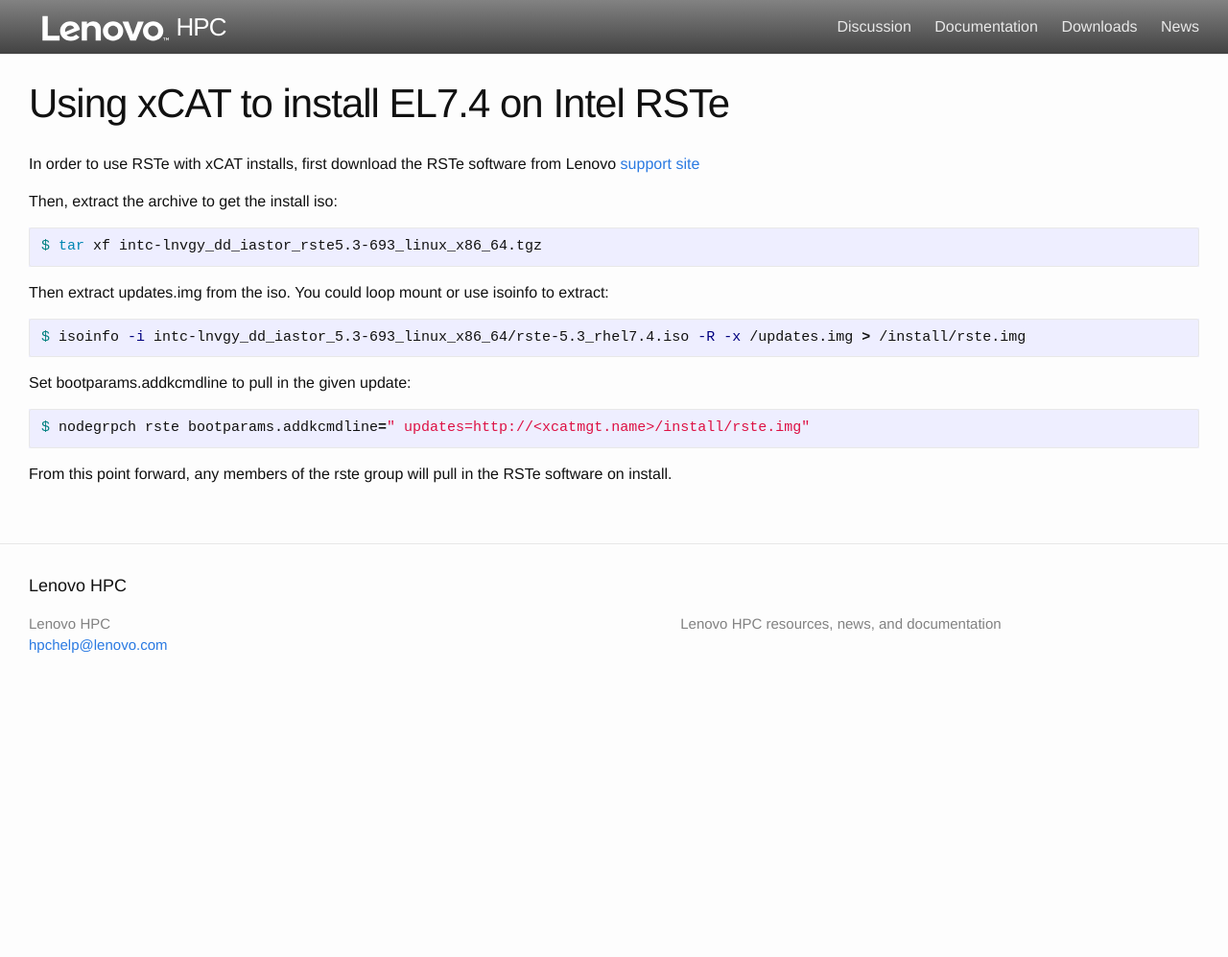
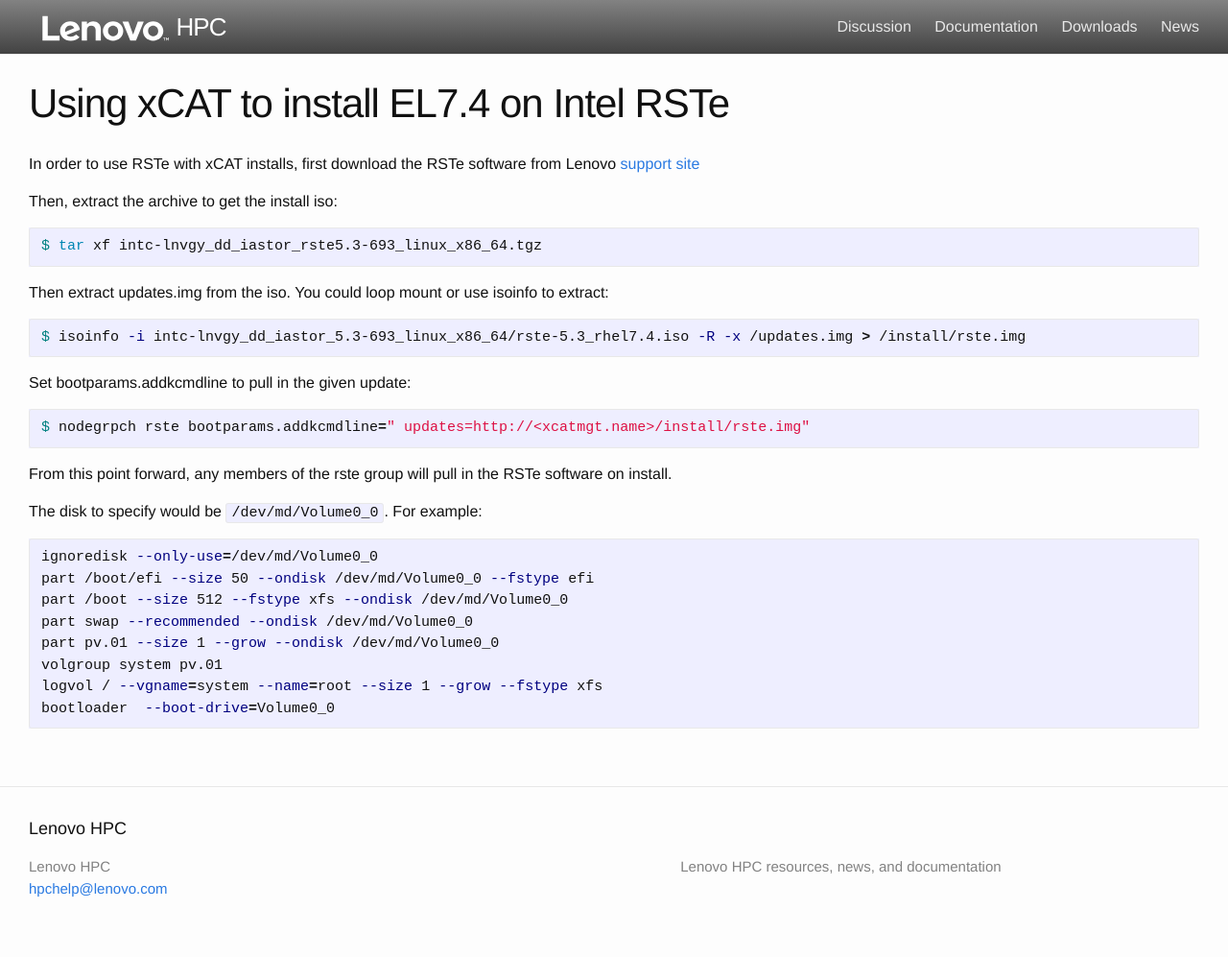
Before and after one commit to xcat2/confluent-docs, a Jekyll site: the page built from docs/el7rste.md, in a window 1280 px wide. Shown: the whole page at 96% size. Built offline with Jekyll 4.4.1, drawn with Linux system fonts in a browser that asks for light colours; before the commit the page ends 900 px from its top, so only the background shows below that.

Commit message:
Add kickstart for rste, 18b download page

```diff
--- a/docs/el7rste.md
+++ b/docs/el7rste.md
@@ -19,3 +19,14 @@
     $ nodegrpch rste bootparams.addkcmdline=" updates=http://<xcatmgt.name>/install/rste.img"
 
 From this point forward, any members of the rste group will pull in the RSTe software on install.
+
+The disk to specify would be `/dev/md/Volume0_0`.  For example:
+
+    ignoredisk --only-use=/dev/md/Volume0_0
+    part /boot/efi --size 50 --ondisk /dev/md/Volume0_0 --fstype efi
+    part /boot --size 512 --fstype xfs --ondisk /dev/md/Volume0_0
+    part swap --recommended --ondisk /dev/md/Volume0_0
+    part pv.01 --size 1 --grow --ondisk /dev/md/Volume0_0
+    volgroup system pv.01
+    logvol / --vgname=system --name=root --size 1 --grow --fstype xfs
+    bootloader  --boot-drive=Volume0_0
```
Also changed, not shown: downloads/18b.md (added, +42 -0 lines).
